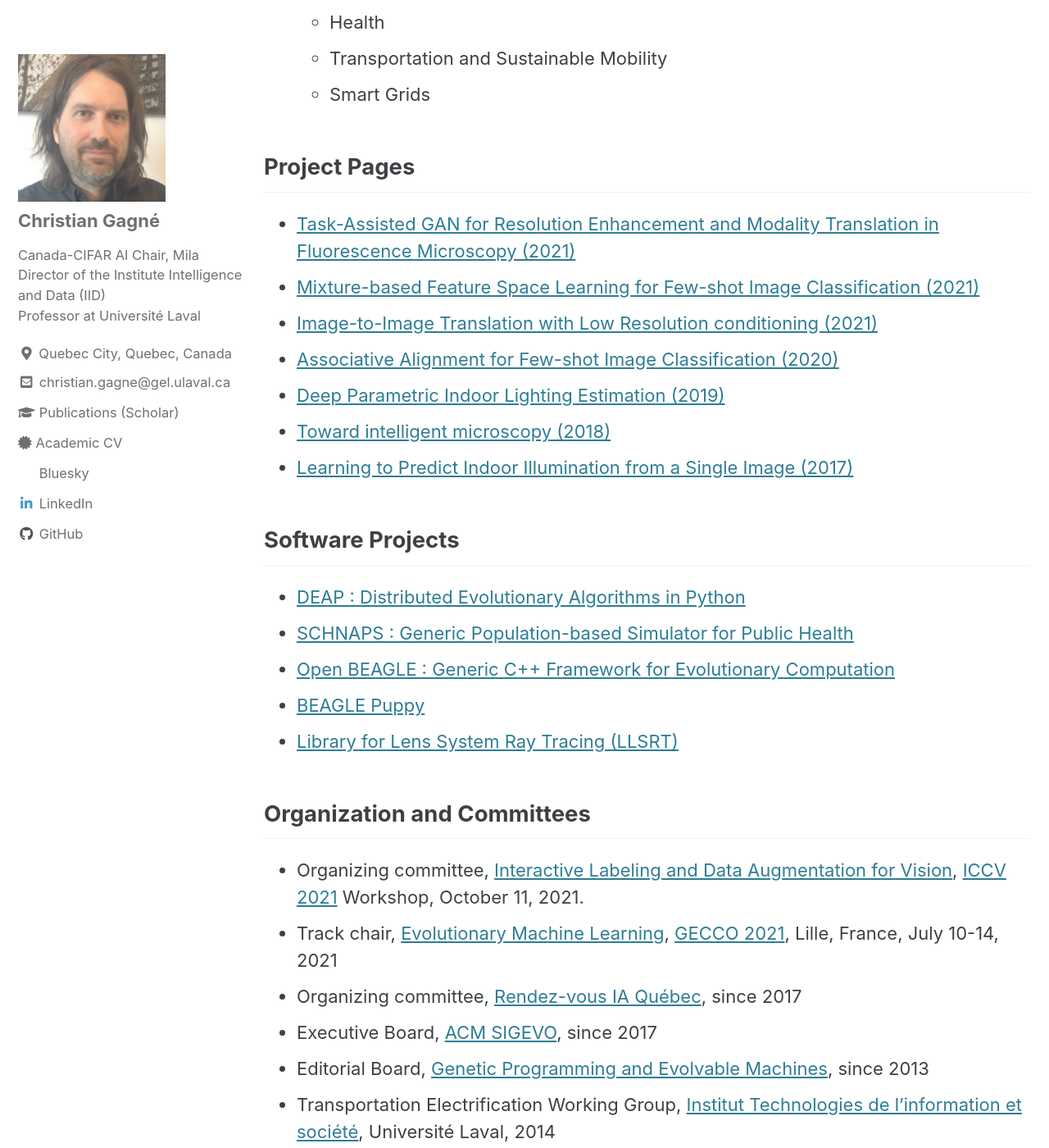
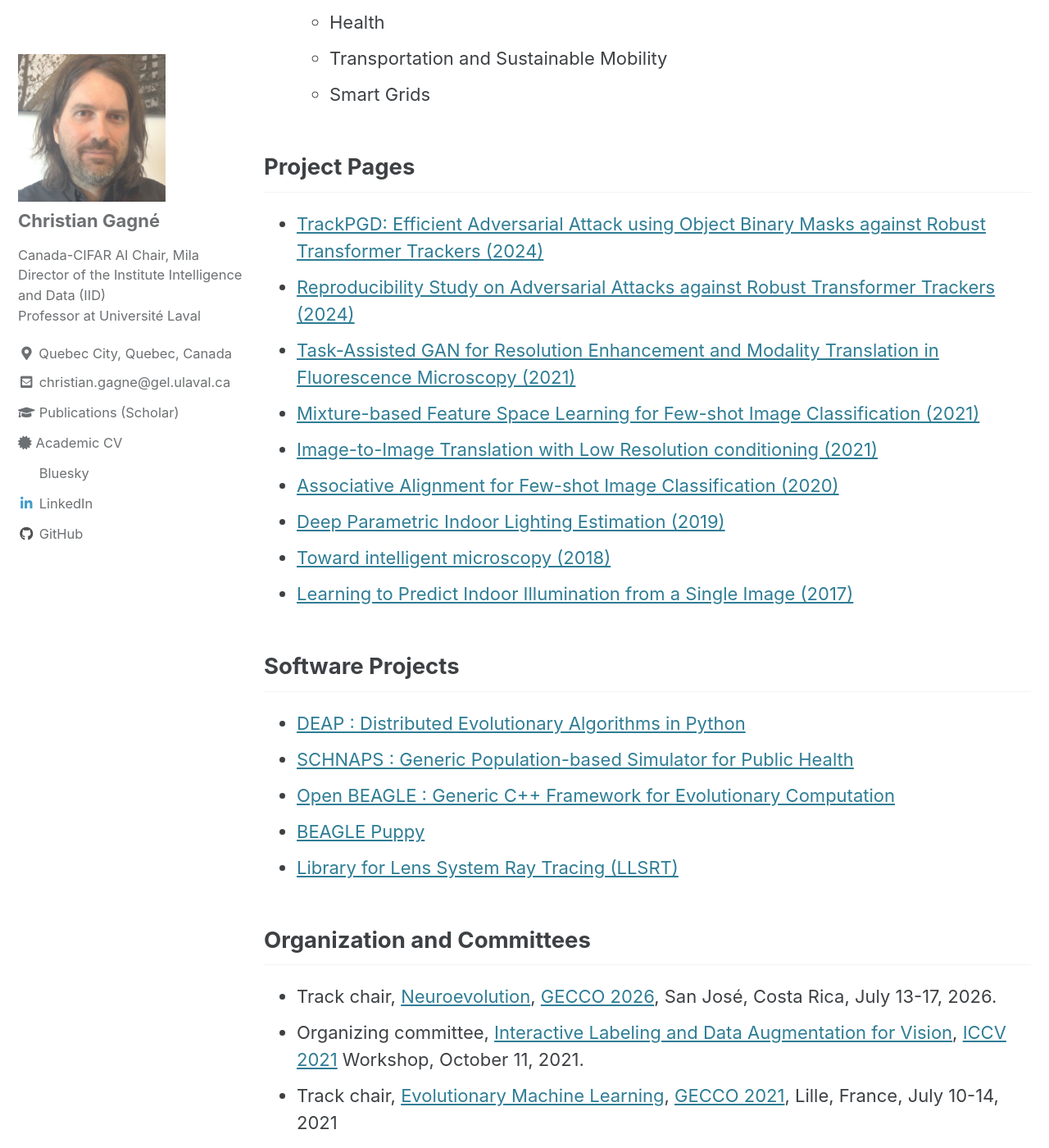
Before and after one commit to chgagne/english, a Jekyll site: the page built from _pages/research.md, in a window 1280 px wide and 1400 px high, scrolled down 686 px. Shown: the whole window at 82% size. Built offline with Jekyll 4.4.1, drawn with Linux system fonts in a browser that asks for light colours; cached includes are drawn as plain includes.

Commit message:
Mise à jour page recherche.

```diff
--- a/_pages/research.md
+++ b/_pages/research.md
@@ -21,6 +21,8 @@ My research interests lie on the elaboration of methods for machine learning and
 
 ## Project Pages
 
+- [TrackPGD: Efficient Adversarial Attack using Object Binary Masks against Robust Transformer Trackers (2024)](https://lvsn.github.io/TrackPGD/)
+- [Reproducibility Study on Adversarial Attacks against Robust Transformer Trackers (2024)](https://lvsn.github.io/ReproStudy/)
 - [Task-Assisted GAN for Resolution Enhancement and Modality Translation in Fluorescence Microscopy (2021)](https://s3.valeria.science/flclab-tagan/index.html)
 - [Mixture-based Feature Space Learning for Few-shot Image Classification (2021)](https://lvsn.github.io/MixtFSL/)
 - [Image-to-Image Translation with Low Resolution conditioning (2021)](https://github.com/Medabid1/I2I-LR)
@@ -40,6 +42,7 @@ My research interests lie on the elaboration of methods for machine learning and
 
 ## Organization and Committees
 
+- Track chair, [Neuroevolution](https://gecco-2026.sigevo.org/Track?itemId=59), [GECCO 2026](https://gecco-2026.sigevo.org/HomePage), San José, Costa Rica, July 13-17, 2026.
 - Organizing committee, [Interactive Labeling and Data Augmentation for Vision](https://ildav-workshop.github.io/), [ICCV 2021](http://iccv2021.thecvf.com/) Workshop, October 11, 2021.
 - Track chair, [Evolutionary Machine Learning](https://gecco-2021.sigevo.org/Tracks#EML%20-%20Evolutionary%20Machine%20Learning), [GECCO 2021](https://gecco-2021.sigevo.org/HomePage), Lille, France, July 10-14, 2021
 - Organizing committee, [Rendez-vous IA Québec](https://www.itis.ulaval.ca/cms/site/itis/rviaqc), since 2017
```
